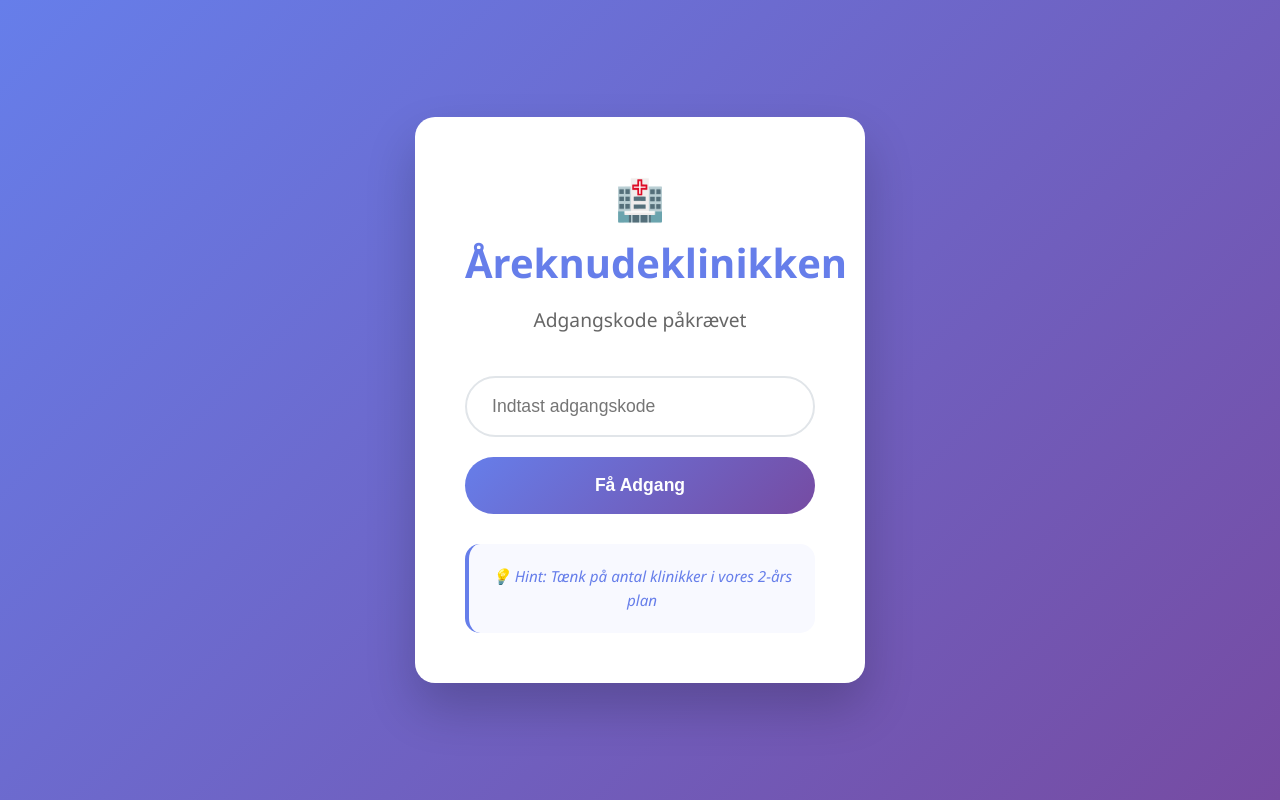
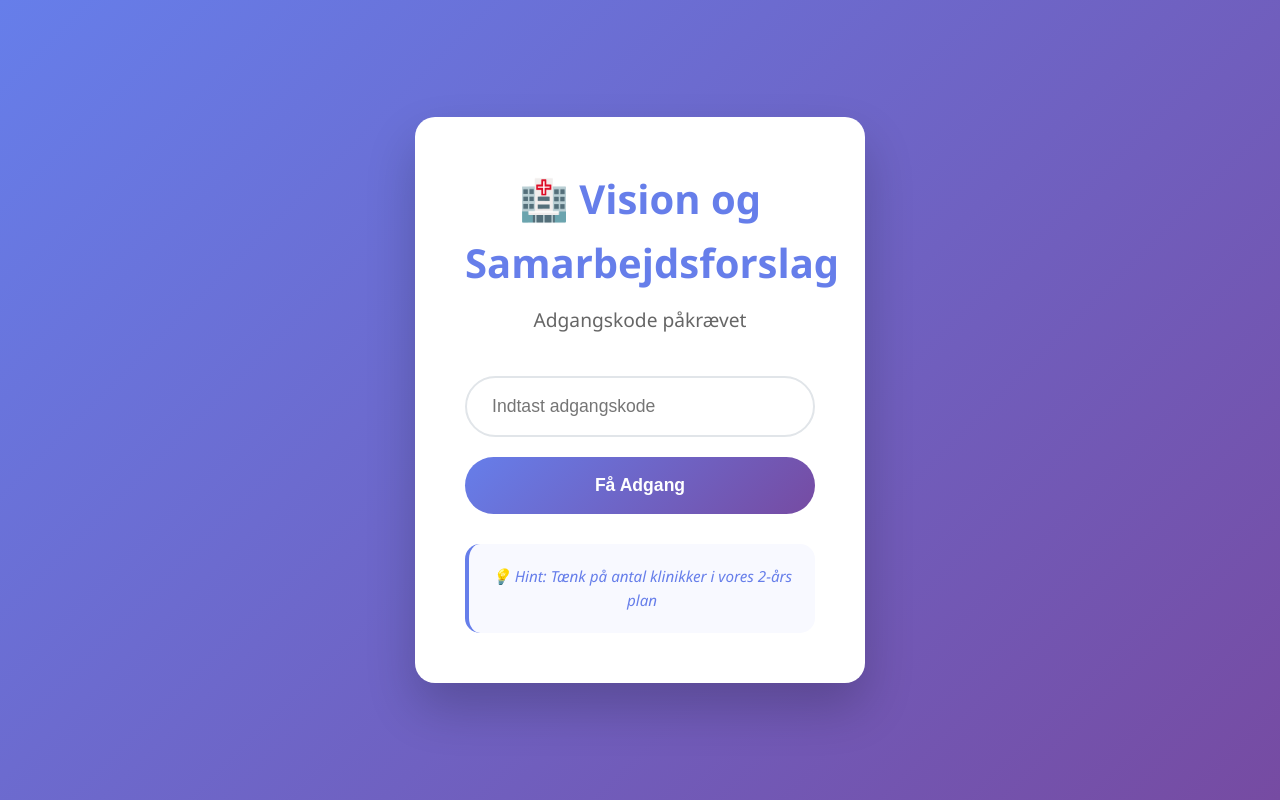
Before and after one commit to lawaetzm/Danish-Vein-Centres-proposal, a plain HTML site: page index.html in a window 1280 px wide. Drawn offline with Linux system fonts and the light colour scheme.

```diff
--- a/index.html
+++ b/index.html
@@ -453,7 +453,7 @@
     <div id="loginScreen" class="login-screen">
         <div class="login-container">
             <div class="login-header">
-                <h1>🏥 Åreknudeklinikken</h1>
+                <h1>🏥 Vision og Samarbejdsforslag</h1>
                 <p>Adgangskode påkrævet</p>
             </div>
             <div class="login-form">
```
